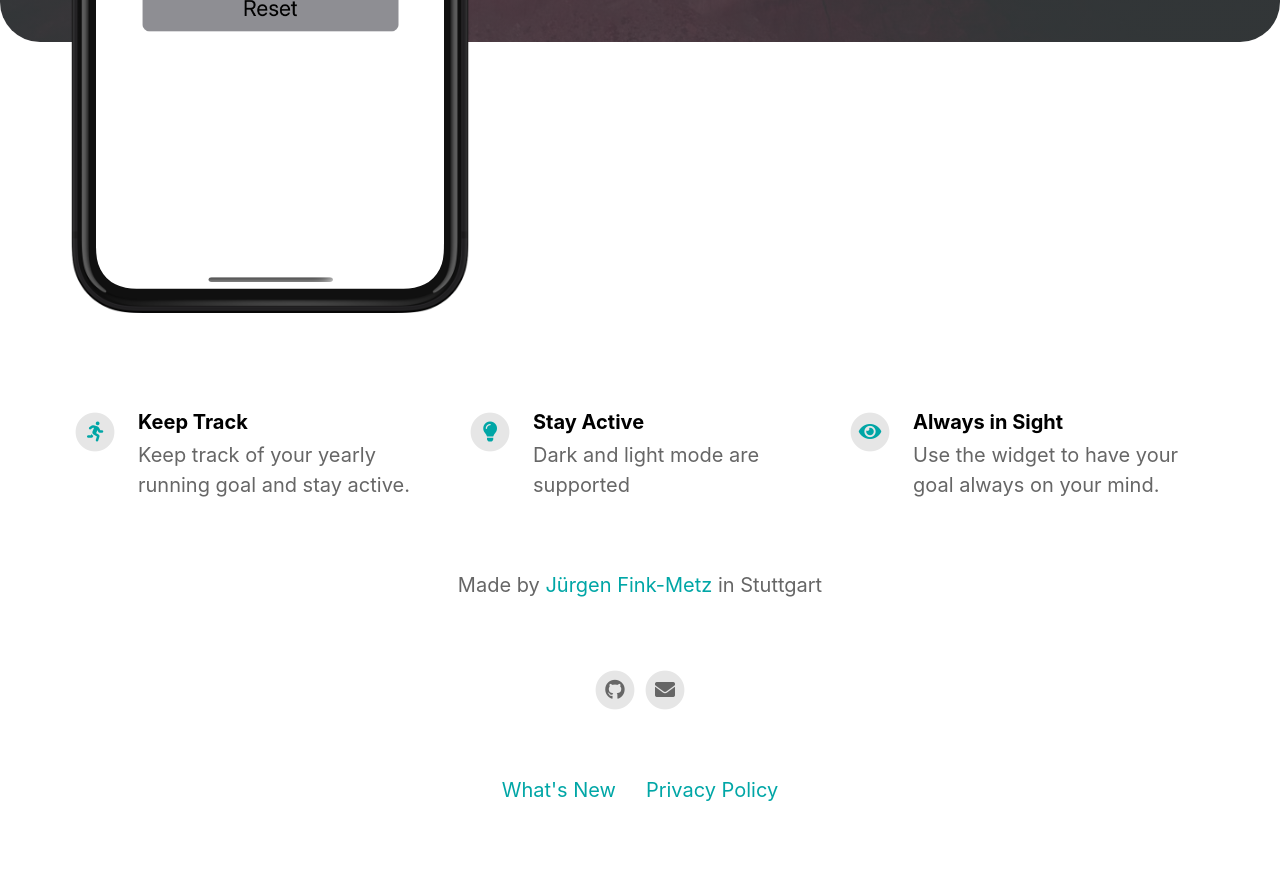
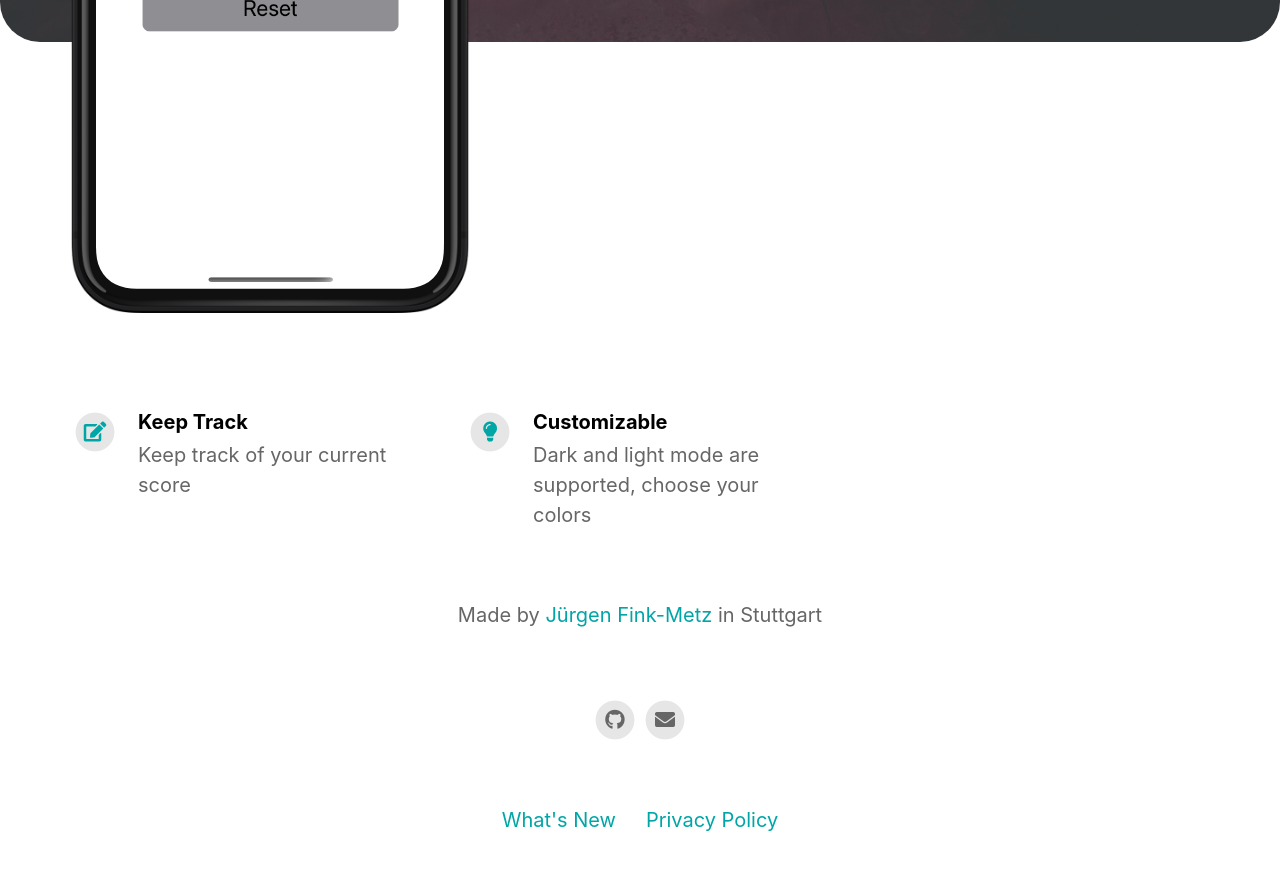
Before and after one commit to JayFiDev/BoulesScoreApp, a Jekyll site: the page built from index.html, in a window 1280 px wide and 900 px high, scrolled down 672 px. Shown: the top 870 px of the window. Built offline with Jekyll 4.4.1, drawn with Linux system fonts in a browser that asks for light colours; nearby versions of some CDN libraries.

Commit message:
Update _config.yml

```diff
--- a/_config.yml
+++ b/_config.yml
@@ -35,16 +35,13 @@ youtube_username                          :
 features                                  :
 
   - title                                 : Keep Track
-    description                           : Keep track of your yearly running goal and stay active.
-    fontawesome_icon_name                 : running
+    description                           : Keep track of your current score
+    fontawesome_icon_name                 : edit
 
-  - title                                 : Stay Active
-    description                           : Dark and light mode are supported
+  - title                                 : Customizable
+    description                           : Dark and light mode are supported, choose your colors
     fontawesome_icon_name                 : lightbulb
 
-  - title                                 : Always in Sight
-    description                           : Use the widget to have your goal always on your mind.
-    fontawesome_icon_name                 : eye
 
 
 # Theme Settings
```
